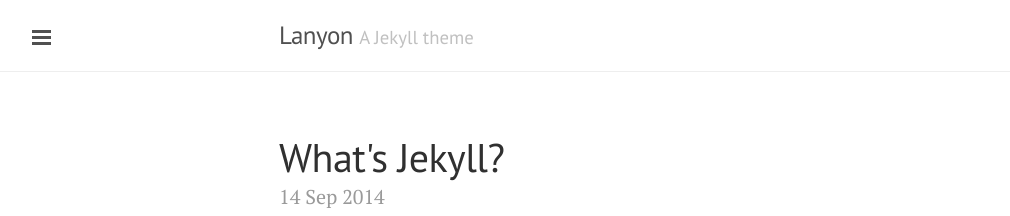
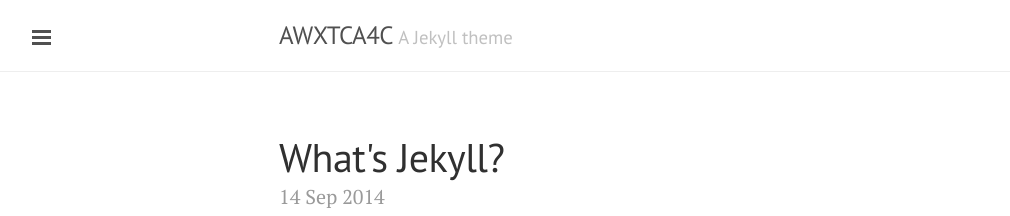
Before and after one commit to apiotrow/apiotrow.github.io, a Jekyll site: the page built from index.html, in a window 1280 px wide and 900 px high. Shown: the top 216 px of the window, without its empty margins (1-1011 px from the left). Built offline with Jekyll 4.4.1, drawn with Linux system fonts in a browser that asks for light colours; Markdown is read by kramdown in place of the engine named in the settings; the list of posts is cut into pages by our own code.

Commit message:
Update _config.yml

```diff
--- a/_config.yml
+++ b/_config.yml
@@ -6,7 +6,7 @@
 permalink:        pretty
 
 # Setup
-title:            Lanyon
+title:            AWXTCA4C
 tagline:          'A Jekyll theme'
 description:      'A reserved <a href="http://jekyllrb.com" target="_blank">Jekyll</a> theme that places the utmost gravity on content with a hidden drawer. Made by <a href="https://twitter.com/mdo" target="_blank">@mdo</a>.'
 url:              http://apiotrow.github.io/
```
